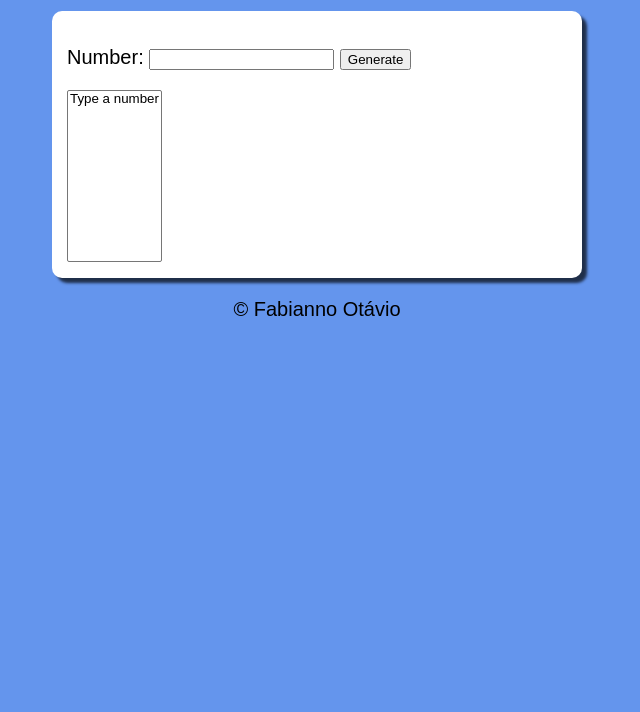
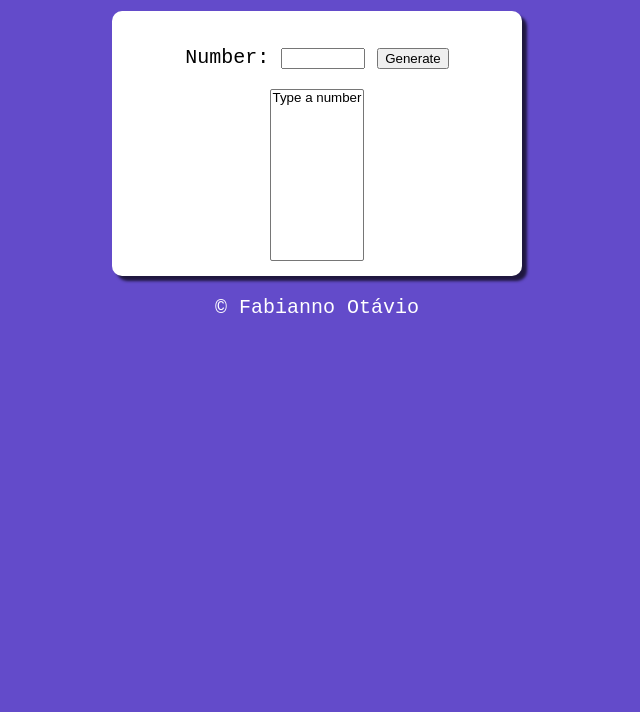
Before and after one commit to Fabianno-Otavio/multiplication-table, a plain HTML site: page index.html in a window 1280 px wide. Shown: the part 88-800 px from the top of the page, without its empty margins (323-963 px from the left). Drawn offline with Linux system fonts and the light colour scheme.

Commit message:
Fix: change style

```diff
--- a/script.js
+++ b/script.js
@@ -11,10 +11,8 @@ function mult(){
         for(let c=1; c<=10;c++){
             let item = document.createElement('option')
             item.text = `${n} x ${c} = ${n*c}`
+            item.value = `tbl${c}`
             tbl.appendChild(item)
         }
     }
-
-
-
 }
--- a/style.css
+++ b/style.css
@@ -1,16 +1,22 @@
 body{
-    background-color: cornflowerblue;
-    font: normal 15pt Arial;
+    background-color: rgb(99, 75, 202);
+    font: normal 15pt monospace;
 }
 
 section{
     background-color: white;
     border-radius: 10px;
     padding:15px;
-    width: 500px;
+    width: 30%;
     margin: auto;
+    text-align: center;
     box-shadow: 5px 5px 3px rgba(0, 0, 0, 0.685);
 }
 h1,footer{
     text-align: center;
+    color: white;
 }
+
+#num{
+    width:20%;
+}
```
